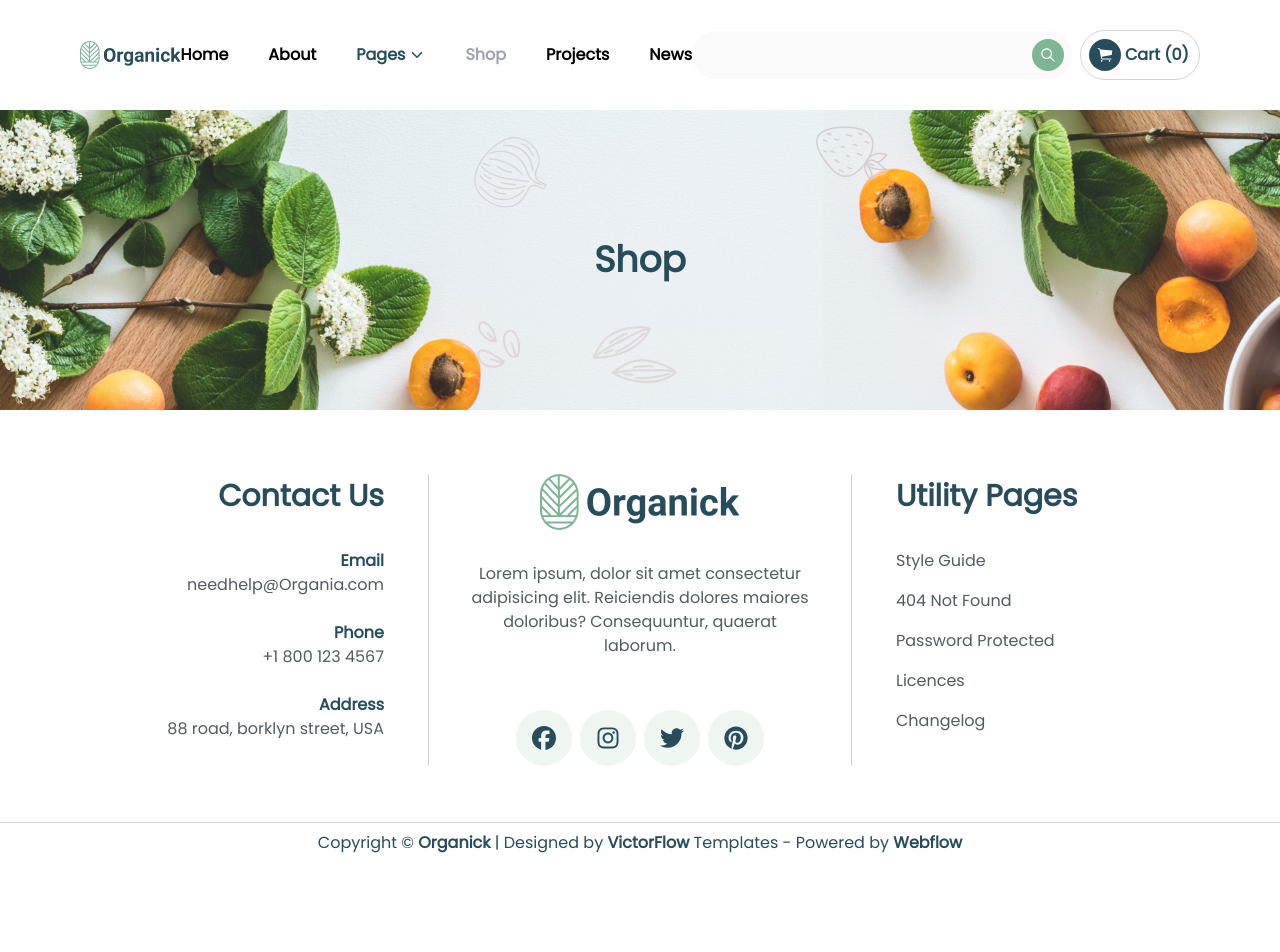
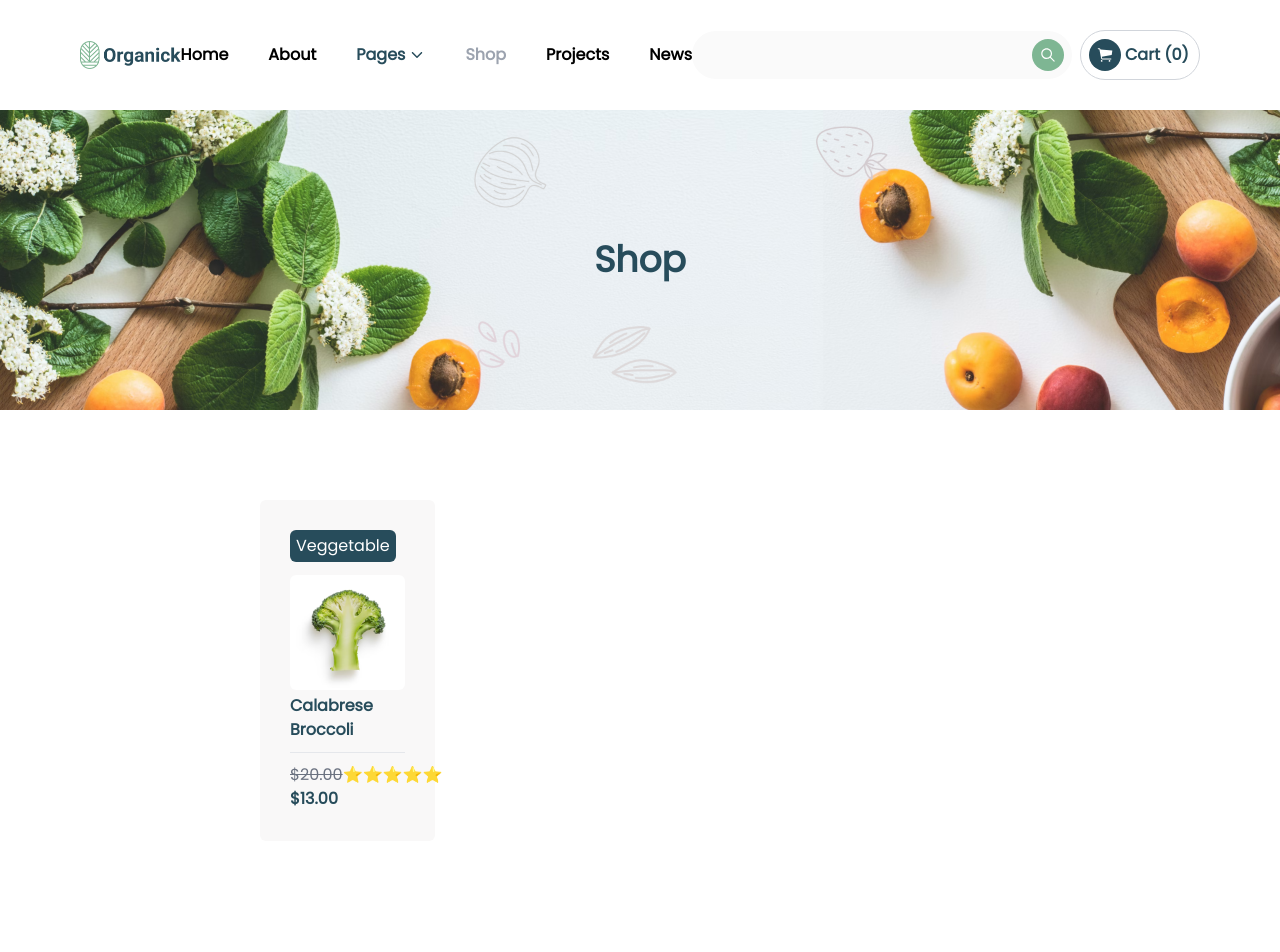
Before and after one commit to pally0091/Organic, a Next.js app: page /shop in a window 1280 px wide. Shown: the top 952 px of the page. Before the commit the page ends 863 px from the top, so only its background shows below. Built offline with nearby package versions, Linux system fonts and the light colour scheme.

Commit message:
Added ProductCard, Subscribe, and shopData imports; created ProductsList component; updated ShopPage to include ProductsList and Subscribe components

```diff
--- /dev/null
+++ b/src/app/shop/[id]/page.tsx
@@ -0,0 +1,14 @@
+import React from "react";
+
+const ProductDetail = ({ params }: { params: any }) => {
+  const name = params.id;
+  console.log(params.id);
+  console.log(name);
+  return (
+    <div>
+      <p>{name}</p>
+    </div>
+  );
+};
+
+export default ProductDetail;
--- a/src/app/shop/page.tsx
+++ b/src/app/shop/page.tsx
@@ -1,4 +1,8 @@
 /* eslint-disable @next/next/no-img-element */
+import { ProductCard } from "@/components/Home/Products";
+import Subscribe from "@/components/Subscribe";
+import { shopData } from "@/contents/ShopData";
+import Link from "next/link";
 import React from "react";
 
 const Banner = () => {
@@ -20,10 +24,29 @@ const Banner = () => {
   );
 };
 
+const ProductsList = () => {
+  return (
+    <div className="mt-[90px] px-[260px] grid grid-cols-4 gap-[20px]">
+      {shopData.map((item) => (
+        <Link
+          key={item.id}
+          href={`/shop/${item.name}`}
+        >
+          <ProductCard data={item} />
+        </Link>
+      ))}
+    </div>
+  );
+};
+
 const ShopPage = () => {
   return (
     <div>
       <Banner />
+      <ProductsList />
+      <div className="my-[140px] w-full">
+        <Subscribe />
+      </div>
     </div>
   );
 };
--- /dev/null
+++ b/src/contents/ShopData.ts
@@ -0,0 +1,12 @@
+export const shopData = [
+  {
+    id: 1,
+    name: "Calabrese Broccoli",
+    price: "$20.00",
+    discountedPrice: "$13.00",
+    image: "/Images/brocoli.png",
+    type: "Veggetable",
+    description:
+      "Simply dummy text of the printing and typesetting industry. Lorem had ceased to been the industry's standard dummy text ever since the 1500s, when an unknown printer took a galley.",
+  },
+];
```
